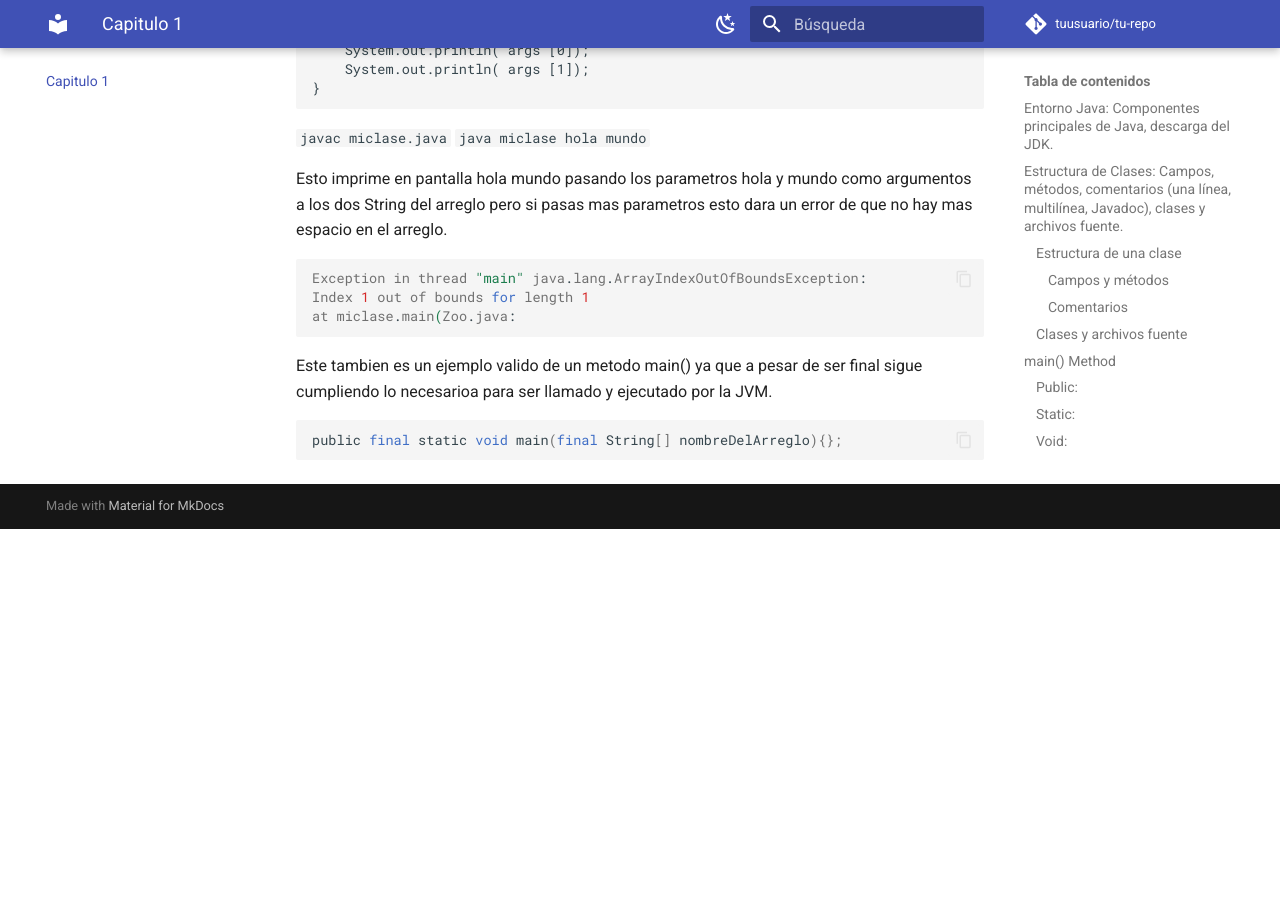
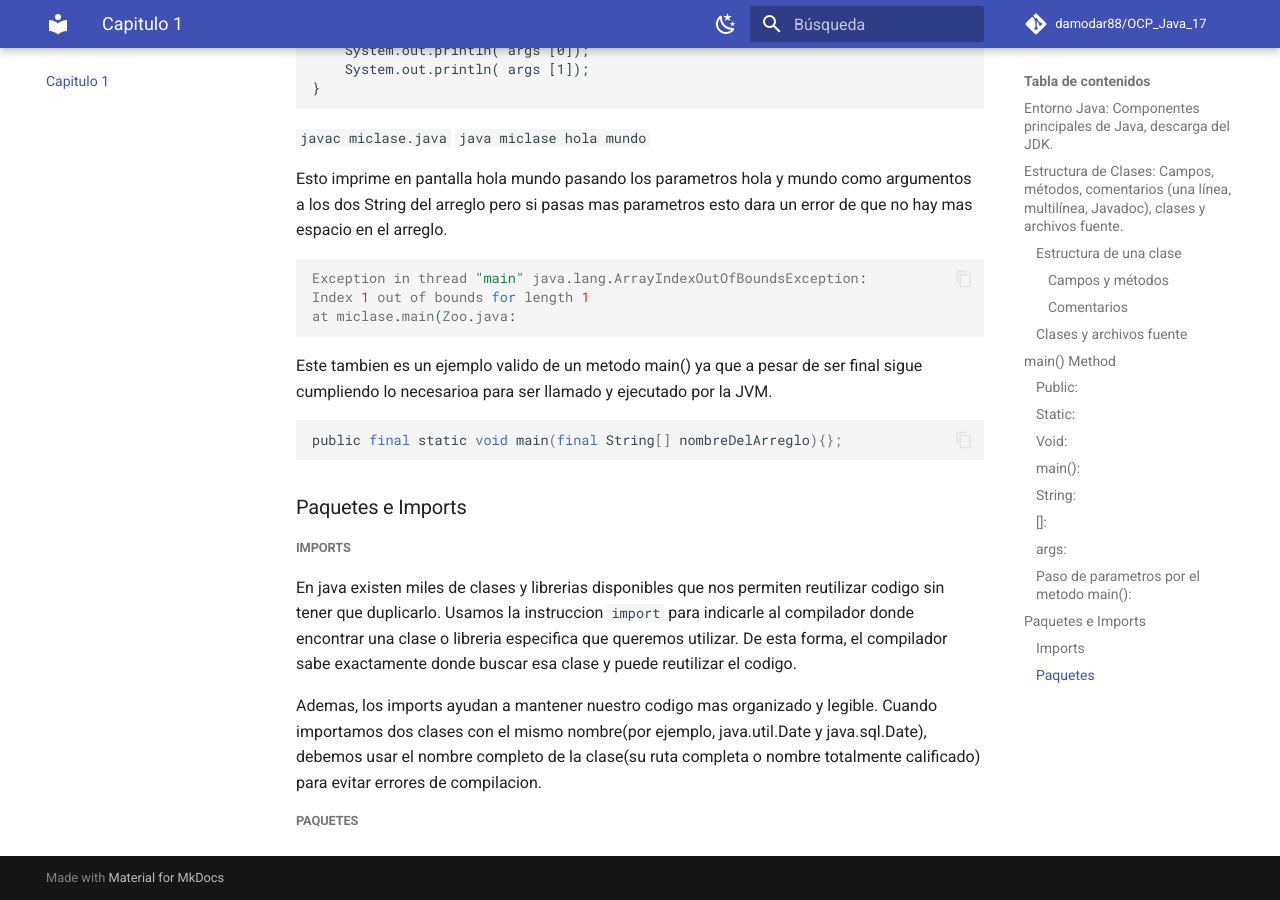
Before and after one commit to damodar88/OCP_Java_17, an MkDocs documentation site: the page built from docs/Chapter_1.md, in a window 1280 px wide and 900 px high, scrolled down 3782 px. Built offline with MkDocs 1.6.1 and Material for MkDocs 9.7.7, drawn with Linux system fonts in a browser that asks for light colours; comment, search, counter and statistics services are not loaded; before the commit the page ends 4311 px from its top, so only the background shows below that.

Commit message:
doc: Add documentation imports

````diff
--- a/docs/Chapter_1.md
+++ b/docs/Chapter_1.md
@@ -152,3 +152,19 @@ llamado y ejecutado por la JVM.
 ```
 public final static void main(final String[] nombreDelArreglo){};
 ```
+
+### Paquetes e Imports ###
+
+##### Imports #####
+
+En java existen miles de clases y librerias disponibles que nos permiten reutilizar codigo sin tener que duplicarlo.
+Usamos la instruccion `import` para indicarle al compilador donde encontrar una clase o libreria especifica que queremos
+utilizar.
+De esta forma, el compilador sabe exactamente donde buscar esa clase y puede reutilizar el codigo.
+
+Ademas, los imports ayudan a mantener nuestro codigo mas organizado y legible. Cuando importamos dos clases con el mismo
+nombre(por ejemplo, java.util.Date y java.sql.Date), debemos usar el nombre completo de la clase(su ruta completa o nombre totalmente calificado) para evitar errores
+de compilacion.
+
+
+##### Paquetes #####
--- a/mkdocs.yml
+++ b/mkdocs.yml
@@ -1,8 +1,8 @@
 site_name: Estudio Certificación Java 17 OCP
 site_description: Apuntes y resúmenes para la certificación Oracle Java SE 17
 site_author: Tu Nombre
-repo_url: https://github.com/tuusuario/tu-repo
-repo_name: tuusuario/tu-repo
+repo_url: https://github.com/damodar88/OCP_Java_17
+repo_name: damodar88/OCP_Java_17
 
 theme:
   name: material
````
